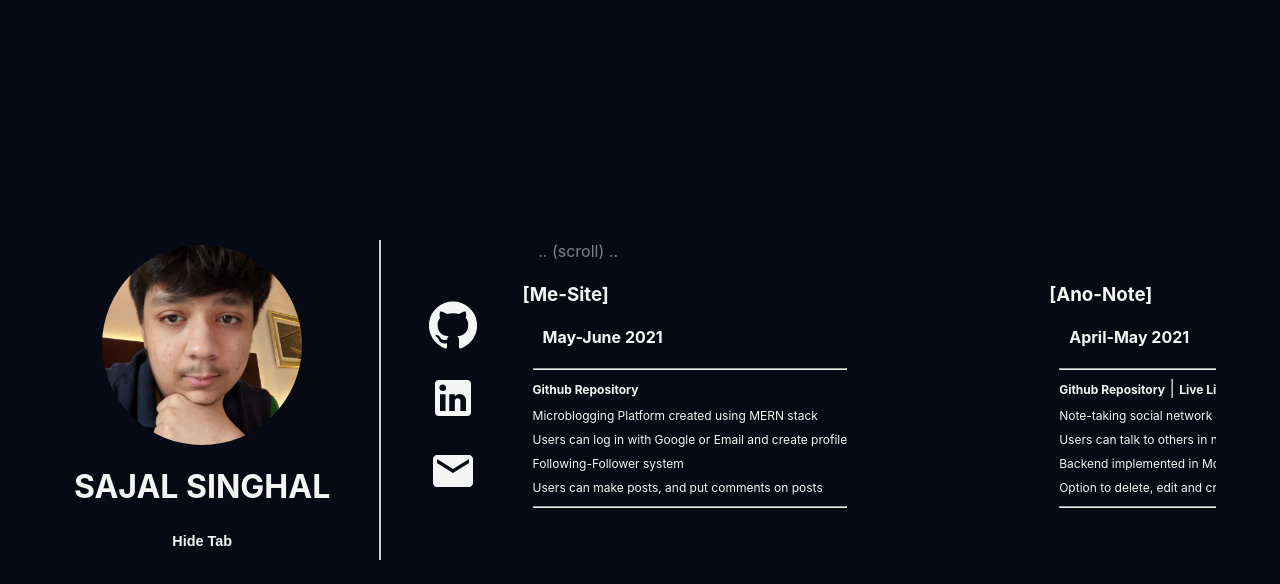
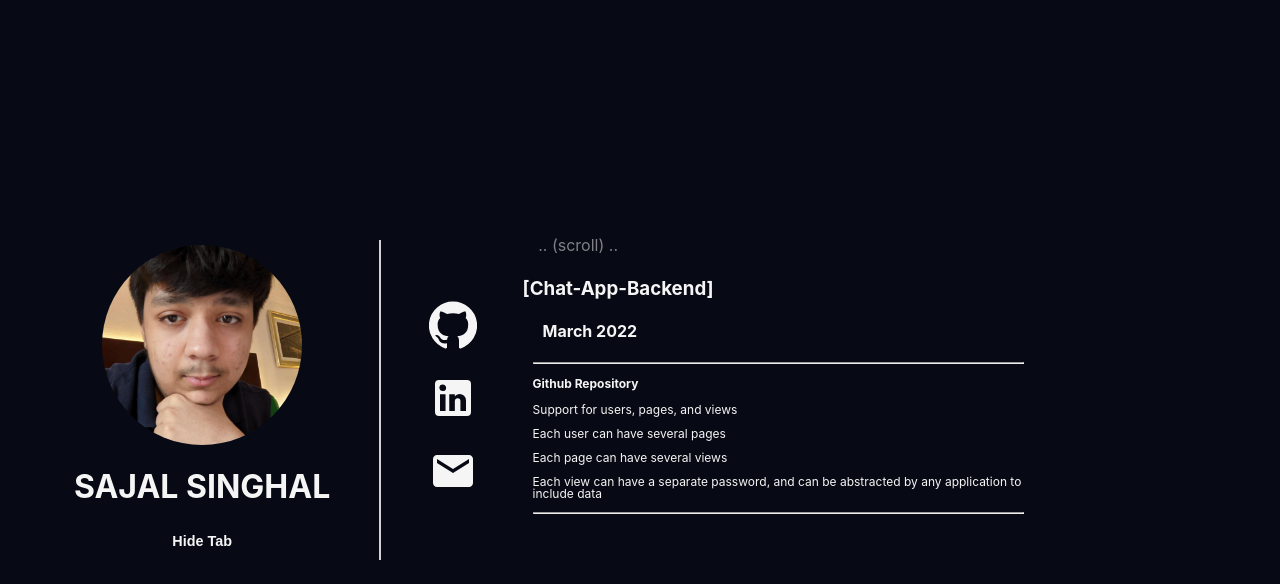
Before and after one commit to SSReal/Minimalist-Portfolio, a React (Create React App) app: page / in a window 1280 px wide. Both pictures are taken after a click on the button "Projects". Shown: the top 584 px of the page. Built offline with nearby package versions, Linux system fonts and the light colour scheme.

Commit message:
update projects

```diff
--- a/src/components/Projects.js
+++ b/src/components/Projects.js
@@ -2,6 +2,19 @@ import ProjectInfo from "./ProjectInfo"
 import styled from "styled-components"
 
 const projects = [
+    {
+        id: 3,
+        name: "Chat-App-Backend",
+        date: "March 2022",
+        description: [
+            "Support for users, pages, and views",
+            "Each user can have several pages",
+            "Each page can have several views",
+            "Each view can have a separate password, and can be abstracted by any application to include data"
+        ],
+        githubLink: "https://github.com/SSReal/chat-app-backend",
+        liveLink: null
+    },
     {
         id: 0,
         name: "Me-Site",
@@ -38,7 +51,7 @@ const projects = [
         ],
         githubLink: "https://github.com/SSReal/calctech-ss",
         liveLink: "https://calctech-ss.herokuapp.com/"
-    },
+    }
 ];
 
 
```
